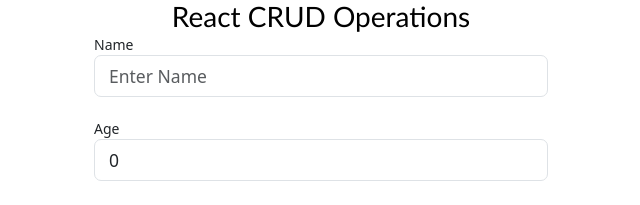
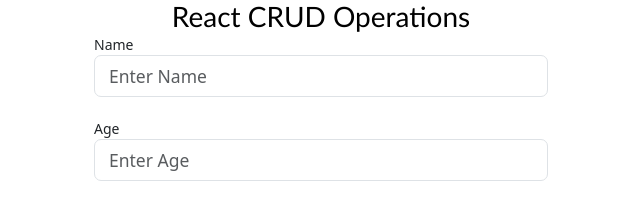
Before and after one commit to Abhishekjha52/CRUD-Using-ReactJs, a React (Create React App) app: page / in a window 1280 px wide. Shown: the top 205 px of the page, without its empty margins (319-959 px from the left). Built offline with nearby package versions, Linux system fonts and the light colour scheme.

Commit message:
Update Form.js

```diff
--- a/src/Components/Form.js
+++ b/src/Components/Form.js
@@ -1,6 +1,6 @@
 import React from "react";
 
-const Form = ({ onSubmit, formData, setFormData, edit }) => {
+const Form = ({ onSubmit, formData, setFormData, activeInd}) => {
   return (
     <form onSubmit={onSubmit}>
       <div className="form-group">
@@ -12,6 +12,7 @@ const Form = ({ onSubmit, formData, setFormData, edit }) => {
           value={formData.name}
           placeholder="Enter Name"
           onChange={setFormData}
+          required
         />
       </div>
       <br />
@@ -21,9 +22,10 @@ const Form = ({ onSubmit, formData, setFormData, edit }) => {
           type="number"
           name="age"
           className="form-control form-control-lg"
-          value={formData.age}
+          value={formData.age!==0 ? formData.age : ""}
           placeholder="Enter Age"
           onChange={setFormData}
+          required
         />
       </div>
       <br />
@@ -36,11 +38,12 @@ const Form = ({ onSubmit, formData, setFormData, edit }) => {
           value={formData.city}
           placeholder="Enter City"
           onChange={setFormData}
+          required
         />
       </div>
       <br />
       <button className="btn btn-success btn-lg btn-block">
-        {edit ? "UPDATE" : "ADD"}
+        {activeInd!=null ? "UPDATE" : "ADD"}
       </button>
     </form>
   );
```
